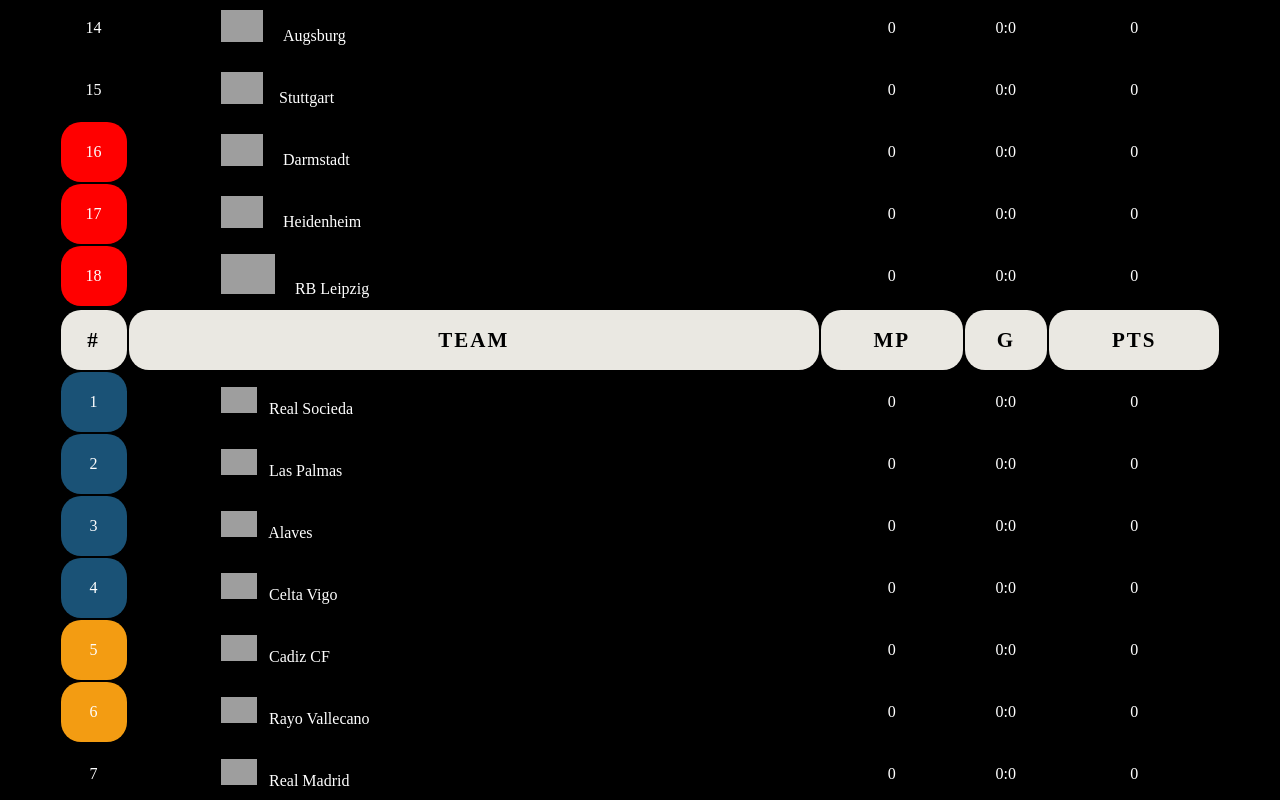
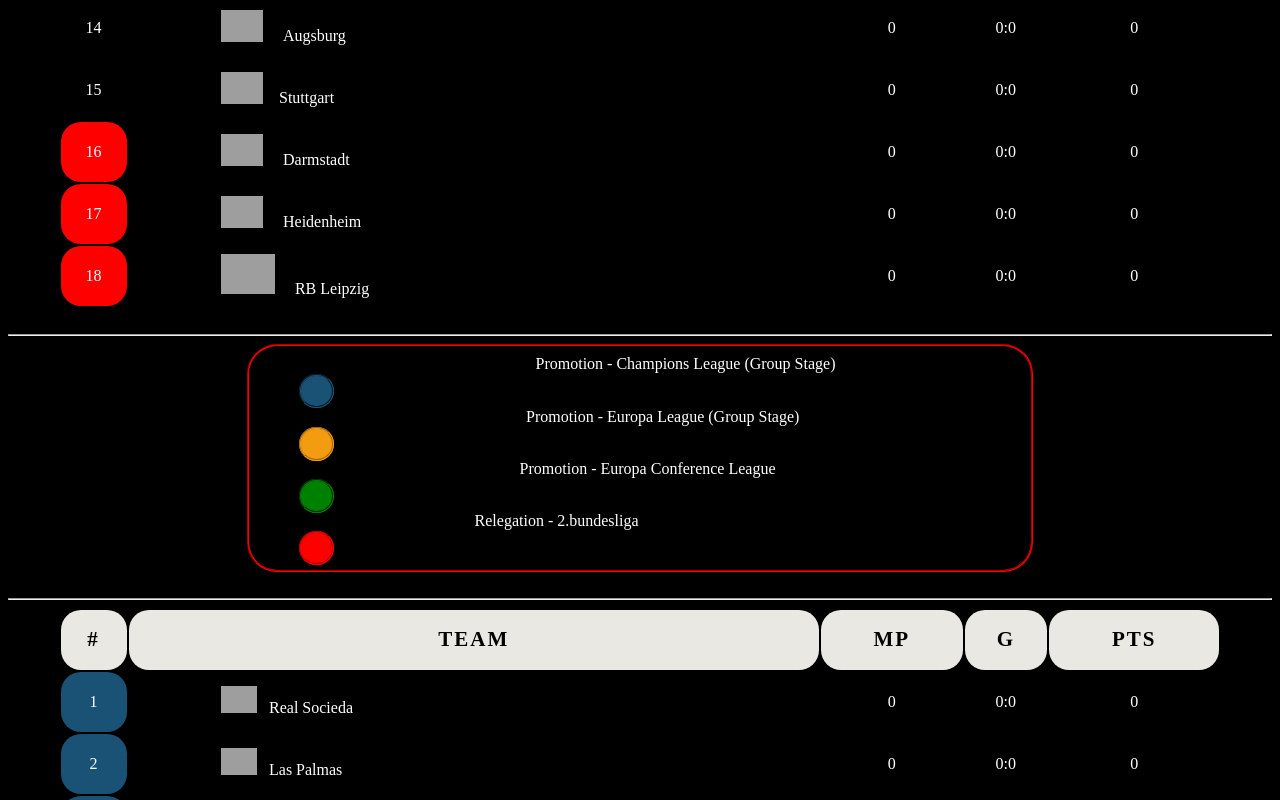
Before and after one commit to mimou404/table, a plain HTML site: page index.html in a window 1280 px wide. Shown: the part 880-1680 px from the top of the page. Drawn offline with Linux system fonts and the light colour scheme; grey boxes are pictures that could not be loaded.

Commit message:
index.html

```diff
--- a/index.html
+++ b/index.html
@@ -24,7 +24,7 @@
 			<td id=chs>5</td> <td id="e" ><img src="https://upload.wikimedia.org/wikipedia/commons/thumb/b/be/SV-Werder-Bremen-Logo.svg/1200px-SV-Werder-Bremen-Logo.svg.png" width="7%">&nbsp;&nbsp;&nbsp;&nbsp; Werder Bermen</td><td>0</td><td>0:0</td><td>0</td>
 		</tr>
 		<tr align="center">
-			<td id="chm">6</td> <td id="e" ><img src="https://upload.wikimedia.org/wikipedia/commons/thumb/c/ce/VfL_Wolfsburg_Logo.svg/1200px-VfL_Wolfsburg_Logo.svg.png" width="7%"> &nbsp;&nbsp;&nbsp;&nbsp;Wolfsburg</td><td>0</td><td>0:0</td><td>0</td>
+			<td id="chss">6</td> <td id="e" ><img src="https://upload.wikimedia.org/wikipedia/commons/thumb/c/ce/VfL_Wolfsburg_Logo.svg/1200px-VfL_Wolfsburg_Logo.svg.png" width="7%"> &nbsp;&nbsp;&nbsp;&nbsp;Wolfsburg</td><td>0</td><td>0:0</td><td>0</td>
 		</tr>
 		<tr align="center">
 			<td>7</td> <td id="e" ><img src="https://upload.wikimedia.org/wikipedia/commons/thumb/7/72/VfL_Bochum_logo.svg/1945px-VfL_Bochum_logo.svg.png" width="7%">&nbsp;&nbsp;&nbsp;&nbsp;Bochum</td><td>0</td><td>0:0</td><td>0</td>
@@ -64,7 +64,7 @@
 		</tr>
 
 
-	</table>
+	</table><br><hr>
 
 	<style>
 		tr{
@@ -85,11 +85,11 @@
 		#ch{
 			background-color: #1A5276;
 		}
-		#chs{
+		#chm{
 			background-color: #F39C12;
 		}
-		#chm{
-			background-color: #F39C12;
+		#chss{
+			background-color: green;
 		}
 		#zz{
 			background-color: red;
@@ -110,8 +110,66 @@
 		th{
 			border-radius: 20px;
 		}
+		fieldset{
+			border-color: red;
+			width: 60%;
+			height: 13rem;
+			border-radius: 30px;
+
+		}
+		.d1{
+			background-color: #1A5276;
+			width: 1%;
+			height: 7%;
+			margin-left: -85%;
+			border-color: #1A5276;
+			margin-top: 3%;
+		}
+		#d1{
+			margin-left: 12%;
+		}
+		.d2{
+			background-color: #F39C12;
+			width: 1%;
+			height: 7%;
+			margin-left: -85%;
+			margin-top: 14%;
+			border-color: #F39C12;
+		}
+		.d3{
+			background-color: green;
+			width: 1%;
+			height: 7%;
+			margin-left: -85%;
+			margin-top: 14%;
+			border-color: green;
+		}
+		#d3{
+			margin-left: 2%;
+		}
+		.d4{
+			background-color: red;
+			width: 1%;
+			height: 7%;
+			margin-left: -85%;
+			margin-top: 14%;
+		}
+		#d4{
+			margin-left: -22%;
+		}
+		p{
+			color: white;
+			margin-top: -7%;
+			margin-left: 6%;
+		}
 
 	</style>
+	<center><fieldset>
+		<fieldset class="d1"></fieldset> <p id="d1">Promotion - Champions League (Group Stage) <p>
+		<fieldset class="d2"></fieldset> <p>Promotion - Europa League (Group Stage) <p>
+		<fieldset class="d3"></fieldset> <p id="d3">Promotion - Europa Conference League <p>
+		<fieldset class="d4"></fieldset>  <p id="d4">Relegation - 2.bundesliga <p>
+	</fieldset></center><br><hr>
 
 </body>
 </html>
```
